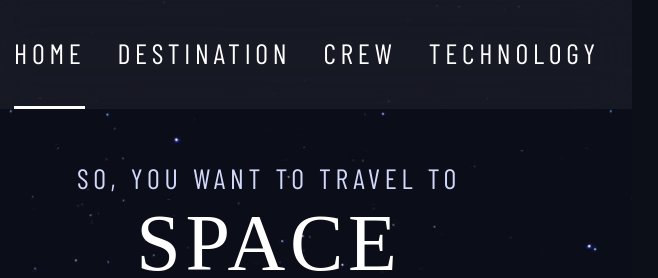
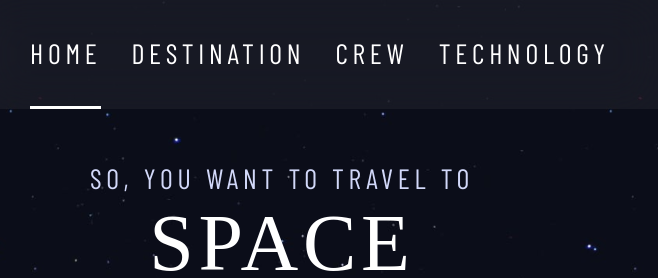
Before and after one commit to RaduHarangus/FEM-Space-tourism-multi-page-website, a website: page index.html in a window 600 px wide. Shown: the top 278 px of the page, 658 px wide, since content can reach past the window. Drawn offline with nearby package versions, Linux system fonts and the light colour scheme; a web font is replaced by a local one.

Commit message:
9. navigation - medium screen size - part 2

```diff
--- a/less/_components.less
+++ b/less/_components.less
@@ -43,7 +43,7 @@
 
 .primary-navigation {
   --underline-gap: 2rem;
-  --gap: 2rem;
+  --gap: clamp(1.5rem, 5vw, 3.5rem);
   list-style: none;
   padding: 0;
   margin: 0;
@@ -54,6 +54,9 @@
       font-weight: 700;
       margin-right: .5em;
       //color: hsl(var(--clr-white) / .25);
+      @media (min-width: 35em) and (max-width: 45em) {
+        display: none;
+      }
     }
   }
 
@@ -83,10 +86,7 @@
     }
   }
   @media (min-width: 35em) and (max-width: 45em) {
-    padding-inline: 2rem;
-    & a > span {
-      display: none;
-    }
+    padding-inline: 3rem;
   }
 }
 
--- a/style.css
+++ b/style.css
@@ -285,7 +285,7 @@ select {
 }
 .primary-navigation {
   --underline-gap: 2rem;
-  --gap: 2rem;
+  --gap: clamp(1.5rem, 5vw, 3.5rem);
   list-style: none;
   padding: 0;
   margin: 0;
@@ -297,6 +297,11 @@ select {
 .primary-navigation a > span {
   font-weight: 700;
   margin-right: 0.5em;
+}
+@media (min-width: 35em) and (max-width: 45em) {
+  .primary-navigation a > span {
+    display: none;
+  }
 }
 @supports (backdrop-filter: blur(1.5rem)) {
   .primary-navigation {
@@ -326,10 +331,7 @@ select {
 }
 @media (min-width: 35em) and (max-width: 45em) {
   .primary-navigation {
-    padding-inline: 2rem;
-  }
-  .primary-navigation a > span {
-    display: none;
+    padding-inline: 3rem;
   }
 }
 .mobile-nav-toggle {
```
